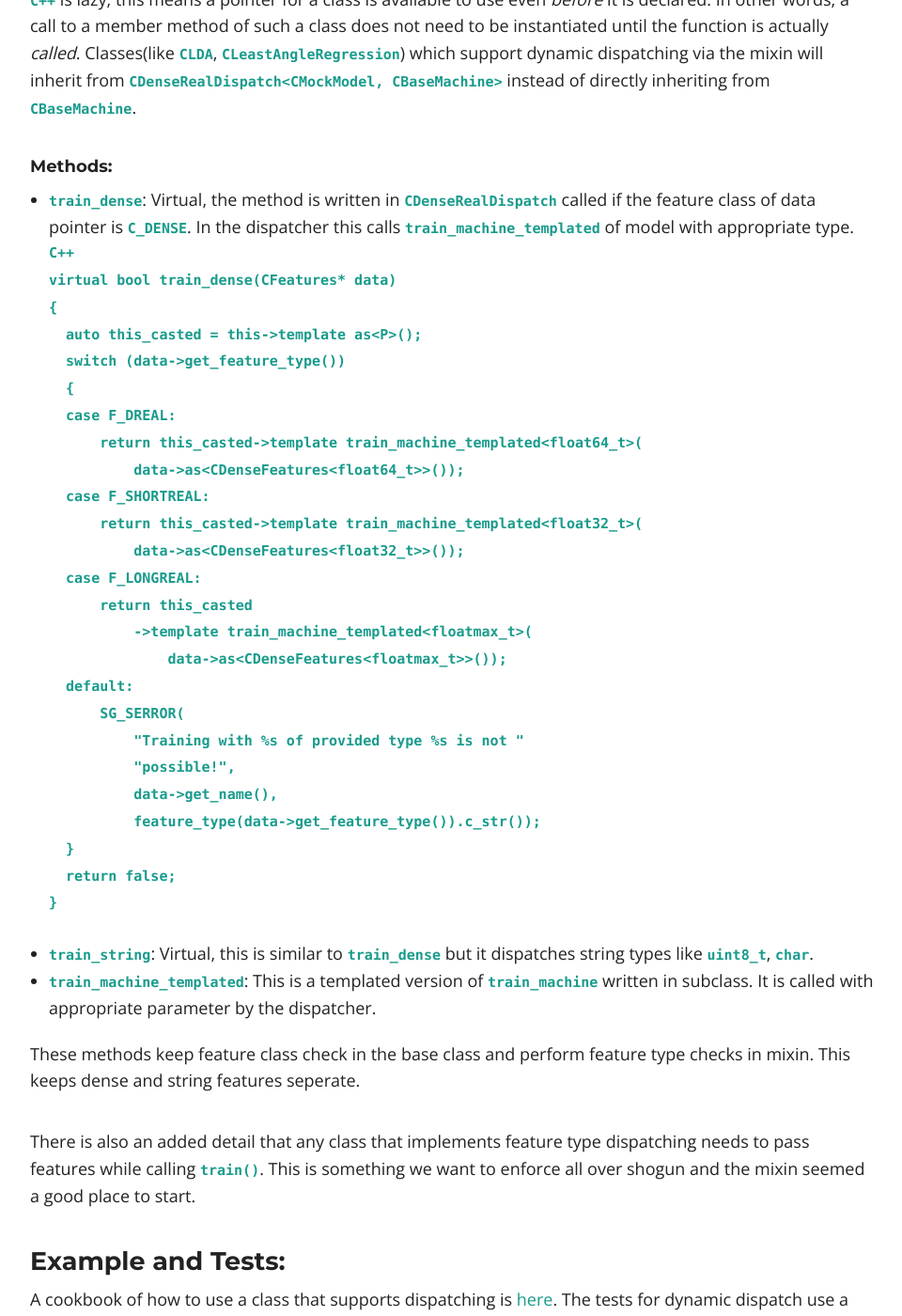
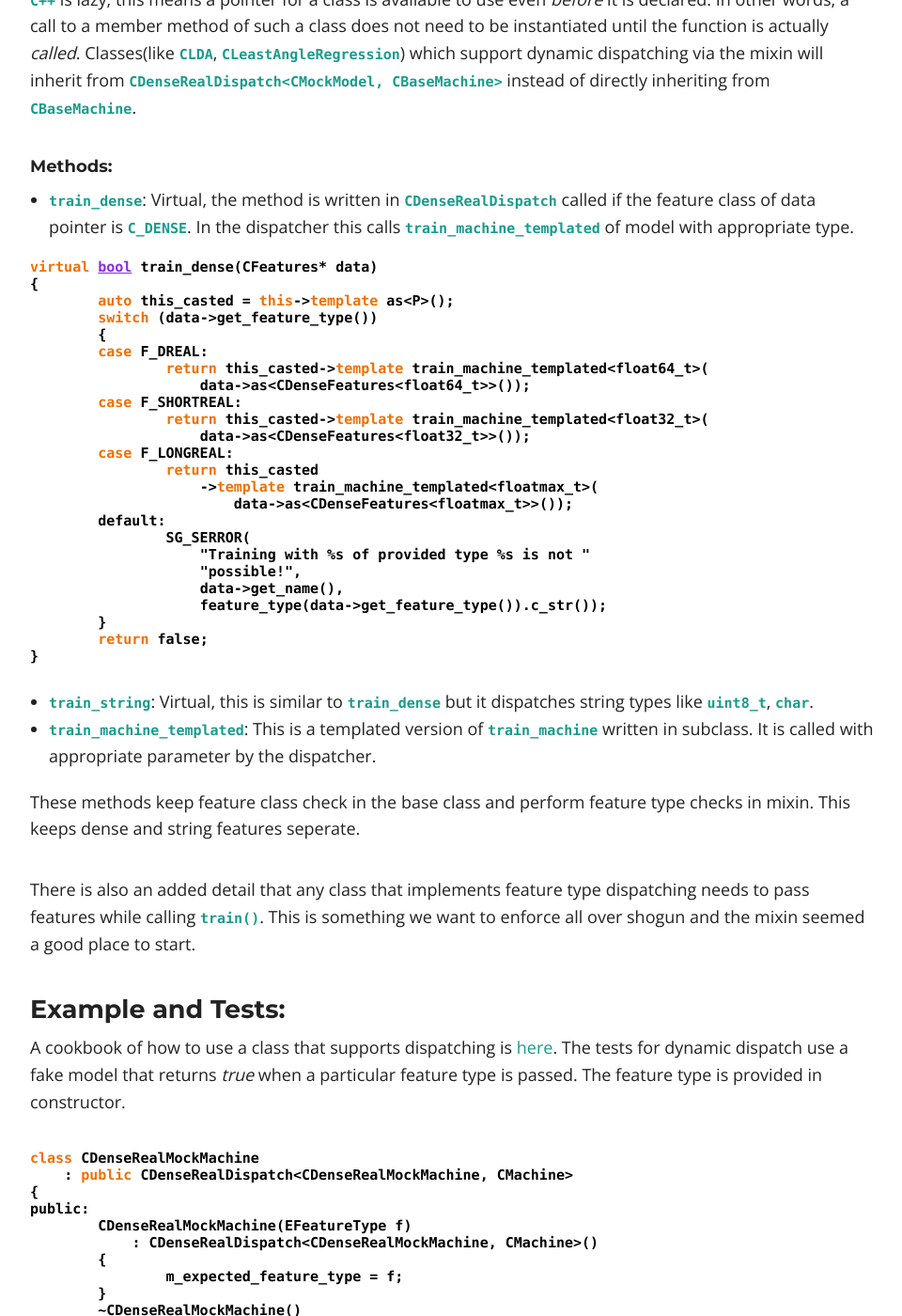
Before and after one commit to shubham808/blog, a Jekyll site: the page built from _posts/2018-8-2-Feature type dispatching.md, in a window 1280 px wide and 1400 px high, scrolled down 1160 px. Shown: the whole window at 94% size, without its empty margins (158-1118 px from the left). Built offline with Jekyll 4.4.1, drawn with Linux system fonts in a browser that asks for light colours; nearby versions of some CDN libraries; some of the changed text lies outside the part shown.

Commit message:
add posts

````diff
--- a/_posts/2018-8-2-Feature type dispatching.md
+++ b/_posts/2018-8-2-Feature type dispatching.md
@@ -24,8 +24,9 @@
 
 ##### Methods:
 - ```train_dense```: Virtual, the method is written in ```CDenseRealDispatch``` called if the feature class of data pointer is ```C_DENSE```. In the dispatcher this calls ```train_machine_templated``` of model with appropriate type.
-```
-C++
+
+
+{% highlight C++ %}
 virtual bool train_dense(CFeatures* data)
 {
 	auto this_casted = this->template as<P>();
@@ -50,7 +51,9 @@ virtual bool train_dense(CFeatures* data)
 	}
 	return false;
 }
-```
+{% endhighlight %}
+
+
 - ```train_string```: Virtual, this is similar to ```train_dense``` but it dispatches string types like ```uint8_t```, ```char```.
 - ```train_machine_templated```: This is a templated version of ```train_machine``` written in subclass. It is called with appropriate parameter by the dispatcher.
 
@@ -61,8 +64,9 @@ There is also an added detail that any class that implements feature type dispat
 ### Example and Tests:
 A cookbook of how to use a class that supports dispatching is [here]().
 The tests for dynamic dispatch use a fake model that returns *true* when a particular feature type is passed. The feature type is provided in constructor.
-```
-C++
+
+
+{% highlight C++ %}
 class CDenseRealMockMachine
     : public CDenseRealDispatch<CDenseRealMockMachine, CMachine>
 {
@@ -89,7 +93,9 @@ public:
 
 	EFeatureType m_expected_feature_type;
 };
-```
+{% endhighlight %}
+
+
 This is then tested with a few feature types for each dispatcher.
 ### Applying Dispatchers to more Classes:
 To implement dense dispatching in more algorithm we can make the following changes:
@@ -100,10 +106,11 @@ To implement dense dispatching in more algorithm we can make the following chang
 + class CMockModel : public CDenseRealDispatch<CMockModel, CMockMachine>
 ```
 - Make the class a friend of the Dispatcher. This is done to bring ```train_machine_templated``` into the dispatcher's scope.
-```
-C++
+
+{% highlight C++ %}
 friend class CMockModel : public CDenseRealDispatch<CMockModel, CMockMachine>
-```
+{% endhighlight %}
+
 The idea is similar for ```CStringFeaturesDispatch```.
 And you are all set with a fully templated model.
 
````
Also changed, not shown: _posts/2018-8-2-IterativeMachine.md (+5 -4 lines), _posts/2018-8-2-StoppableSGObject and progress bar.md (+8 -5 lines).
